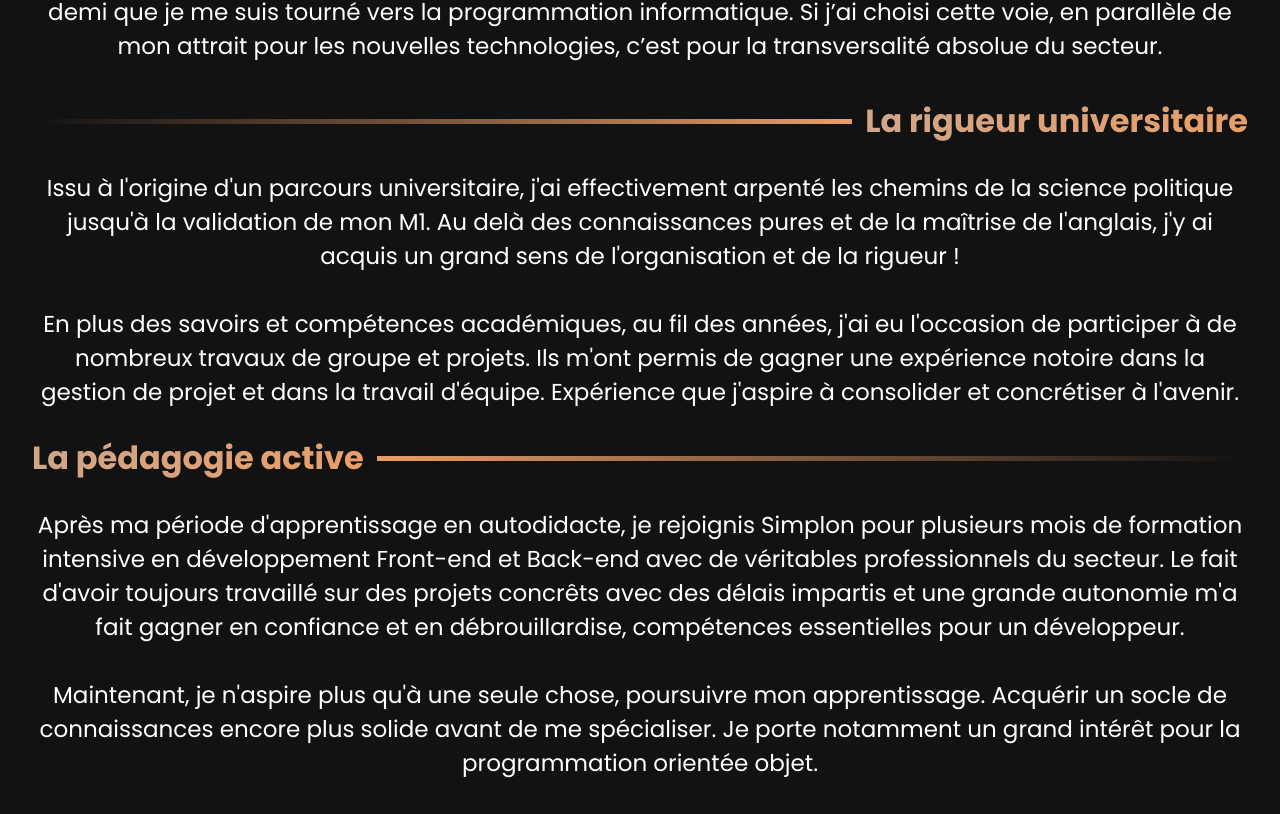
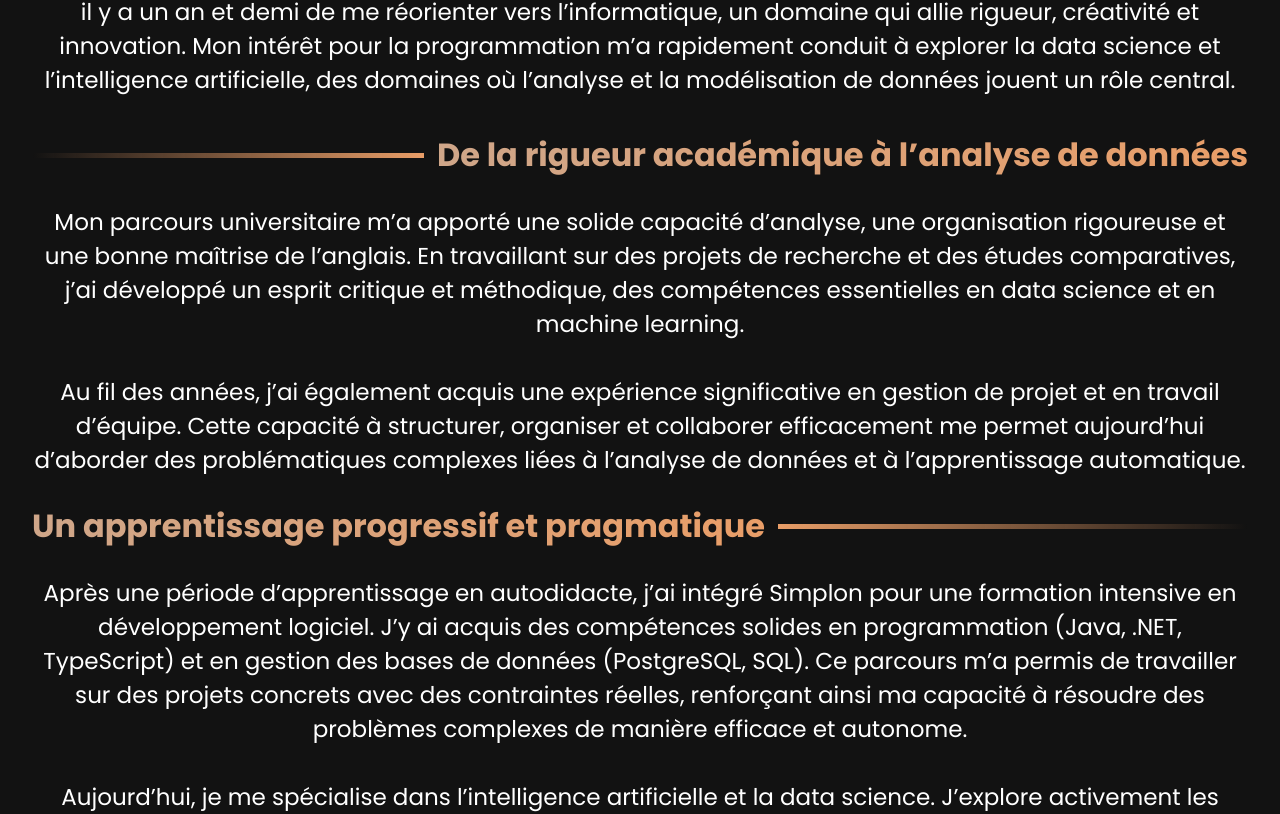
Before and after one commit to EnguerranSGG/Portfolio_3.0, a React (Vite) app: page / in a window 1280 px wide. Shown: the part 937-1751 px from the top of the page. Built offline with nearby package versions, Linux system fonts and the light colour scheme.

Commit message:
feat(components): update about section

```diff
--- a/src/components/About.jsx
+++ b/src/components/About.jsx
@@ -17,45 +17,33 @@ const About = () => {
       </motion.div>
 
       <motion.p variants={fadeIn("", "", 0.1, 1)} className='intro_description'>
-        Ancien étudiant en sciences poltiques spécialisé dans la conduite de projets européens, cela fait un an et demi que je me suis tourné vers la programmation informatique. Si j’ai choisi cette voie, en parallèle de mon attrait pour les nouvelles technologies, c’est pour la transversalité absolue du secteur. <br /><br />
+        Issu d’une formation en sciences politiques spécialisée dans la conduite de projets européens, j’ai décidé il y a un an et demi de me réorienter vers l’informatique, un domaine qui allie rigueur, créativité et innovation. Mon intérêt pour la programmation m’a rapidement conduit à explorer la data science et l’intelligence artificielle, des domaines où l’analyse et la modélisation de données jouent un rôle central. <br /><br />
       </motion.p>
 
       <motion.div variants={fadeIn("", "", 0.1, 1)} className='academic'>
         <div className='academic_line' />
         <h3 className='academic_title'>
-          La rigueur universitaire
+          De la rigueur académique à l’analyse de données
         </h3>
       </motion.div>
 
       <motion.p variants={fadeIn("", "", 0.1, 1)} className='academic_description'>
-        Issu à l'origine d'un parcours universitaire,
-        j'ai effectivement arpenté les chemins de
-        la science politique jusqu'à la validation
-        de mon M1. Au delà des connaissances pures et de la
-        maîtrise de l'anglais, j'y ai acquis un grand
-        sens de l'organisation et de la rigueur ! <br /><br />
-        En plus des savoirs et compétences académiques, au fil des années, j'ai eu l'occasion de participer à de
-        nombreux travaux de groupe et projets. Ils m'ont permis de gagner une expérience notoire dans la gestion de projet et dans la travail d'équipe.
-        Expérience que j'aspire à consolider et concrétiser à l'avenir.
-
-
+        Mon parcours universitaire m’a apporté une solide capacité d’analyse, une organisation rigoureuse et une bonne maîtrise de l’anglais. En travaillant sur des projets de recherche et des études comparatives, j’ai développé un esprit critique et méthodique, des compétences essentielles en data science et en machine learning. <br /><br />
+        Au fil des années, j’ai également acquis une expérience significative en gestion de projet et en travail d’équipe. Cette capacité à structurer, organiser et collaborer efficacement me permet aujourd’hui d’aborder des problématiques complexes liées à l’analyse de données et à l’apprentissage automatique.
       </motion.p>
 
       <motion.div variants={fadeIn("", "", 0.1, 1)} className='active'>
         <h3 className='active_title'>
-          La pédagogie active
+          Un apprentissage progressif et pragmatique
         </h3>
         <div className='active_line' />
       </motion.div>
 
       <motion.p variants={fadeIn("", "", 0.1, 1)} className='active_description'>
-        Après ma période d'apprentissage en autodidacte, je rejoignis Simplon pour plusieurs mois de formation intensive en développement Front-end et Back-end avec de véritables professionnels du secteur. Le fait d'avoir toujours travaillé sur des projets
-        concrêts avec des délais impartis et une grande autonomie m'a fait gagner en confiance et en débrouillardise, compétences
-        essentielles pour un développeur. <br /><br />
-        Maintenant, je n'aspire plus qu'à une seule chose, poursuivre mon apprentissage. Acquérir un socle de connaissances
-        encore plus solide avant de me spécialiser. Je porte notamment un grand intérêt pour la programmation orientée objet.
+        Après une période d’apprentissage en autodidacte, j’ai intégré Simplon pour une formation intensive en développement logiciel. J’y ai acquis des compétences solides en programmation (Java, .NET, TypeScript) et en gestion des bases de données (PostgreSQL, SQL). Ce parcours m’a permis de travailler sur des projets concrets avec des contraintes réelles, renforçant ainsi ma capacité à résoudre des problèmes complexes de manière efficace et autonome. <br /><br />
+        Aujourd’hui, je me spécialise dans l’intelligence artificielle et la data science. J’explore activement les fondamentaux du machine learning, de l’analyse de données et des systèmes de recommandation. Mon objectif est d’acquérir une expertise technique approfondie pour contribuer à des projets innovants dans ces domaines. <br /><br />
+        Je suis actuellement à la recherche d’une <strong>alternance pour la rentrée 2025</strong>, afin de consolider mes compétences et d’évoluer au sein d’une équipe spécialisée en IA et en data science.
       </motion.p>
-
     </>
   )
 }
```
